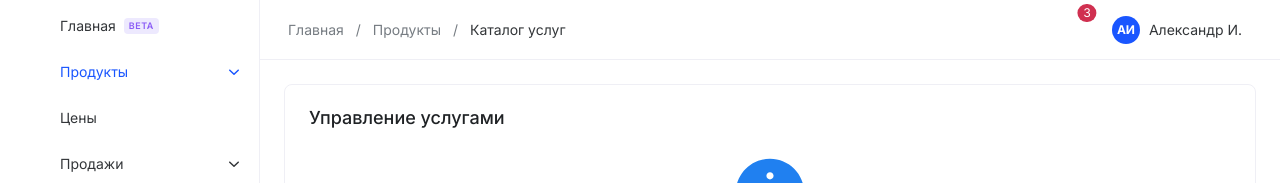
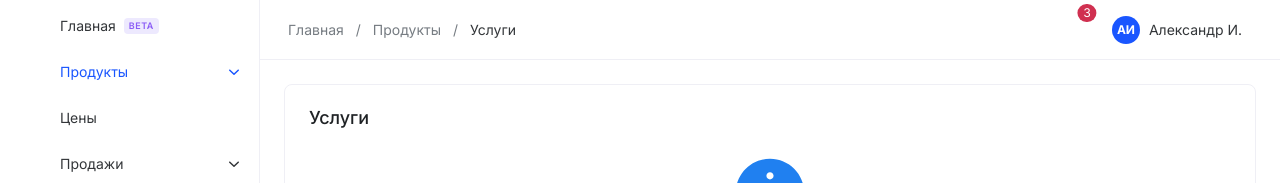
Before and after one commit to 23brezhnev/fanzilla-admin, a Vue app: page /catalog/services in a window 1280 px wide. Shown: the top 183 px of the page. Built offline with nearby package versions, Linux system fonts and the light colour scheme; some icons are missing.

Commit message:
Move services out of pricing

```diff
--- a/src/layouts/AdminLayout.vue
+++ b/src/layouts/AdminLayout.vue
@@ -101,7 +101,7 @@ const menuOptions = [
     icon: renderIcon(CalendarOutline),
     children: [
       { label: 'События', key: 'events-list' },
-      { label: 'Каталог услуг', key: 'products-services' },
+      { label: 'Услуги', key: 'products-services' },
     ]
   },
   {
@@ -224,7 +224,7 @@ const breadcrumbs = computed(() => {
     else if (route.params.id) crumbs.push({ label: 'Карточка события', path: path })
   } else if (path.startsWith('/catalog/services')) {
     crumbs.push({ label: 'Продукты', path: '/events' })
-    crumbs.push({ label: 'Каталог услуг', path: '/catalog/services' })
+    crumbs.push({ label: 'Услуги', path: '/catalog/services' })
   } else if (path.startsWith('/sales/orders')) {
     crumbs.push({ label: 'Продажи', path: '/sales/orders' })
     crumbs.push({ label: 'Заказы', path: '/sales/orders' })
--- a/src/views/catalog/CatalogServices.vue
+++ b/src/views/catalog/CatalogServices.vue
@@ -1,5 +1,5 @@
 <template>
-  <n-card title="Управление услугами">
+  <n-card title="Услуги">
     <n-result status="info" title="Раздел в разработке" description="Функционал будет доступен в ближайшем обновлении" />
   </n-card>
 </template>
--- a/src/views/pricing/PricingView.vue
+++ b/src/views/pricing/PricingView.vue
@@ -17,9 +17,6 @@
       <n-tab-pane name="ticket-types" tab="Типы билетов">
         <TicketTypesList />
       </n-tab-pane>
-      <n-tab-pane name="services" tab="Услуги">
-        <ServicesList />
-      </n-tab-pane>
     </n-tabs>
   </div>
 </template>
@@ -30,27 +27,21 @@ import { useRouter, useRoute } from 'vue-router'
 import TemplatesList from './TemplatesListInline.vue'
 import TariffsList from './TariffsListInline.vue'
 import TicketTypesList from './TicketTypesListInline.vue'
-import ServicesList from './ServicesListInline.vue'
 
 const router = useRouter()
 const route = useRoute()
 
-const tabMap = {
-  'templates': 'templates',
-  'tariffs': 'tariffs',
-  'ticket-types': 'ticket-types',
-  'services': 'services',
-}
-
-const activeTab = ref(route.query.tab || 'templates')
+const availableTabs = new Set(['templates', 'tariffs', 'ticket-types'])
+const activeTab = ref(availableTabs.has(route.query.tab) ? route.query.tab : 'templates')
 
 watch(activeTab, (tab) => {
   router.replace({ path: '/pricing', query: { tab } })
 })
 
 watch(() => route.query.tab, (tab) => {
-  if (tab && tab !== activeTab.value) {
-    activeTab.value = tab
+  const normalizedTab = availableTabs.has(tab) ? tab : 'templates'
+  if (normalizedTab !== activeTab.value) {
+    activeTab.value = normalizedTab
   }
 })
 </script>
```
